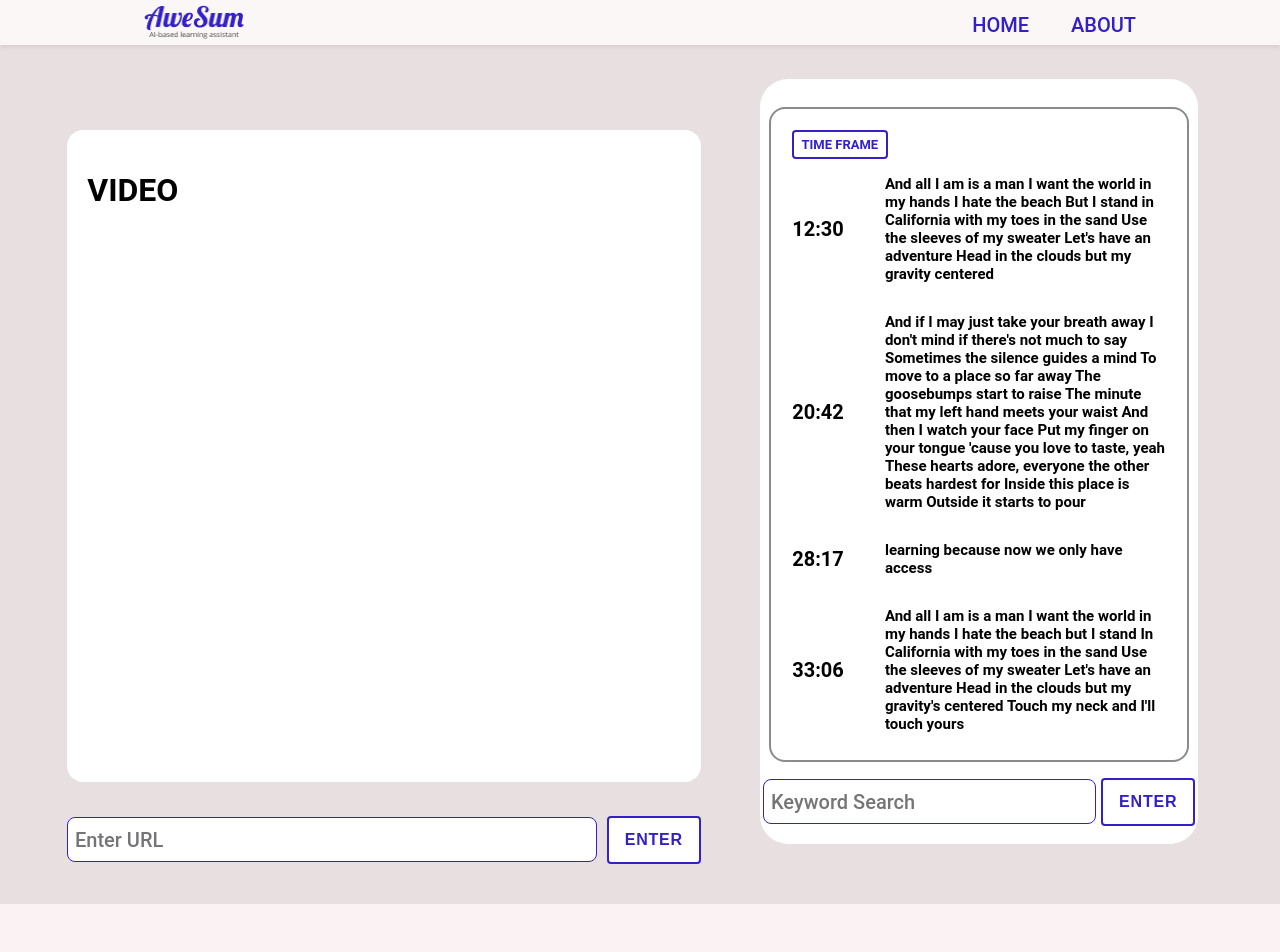
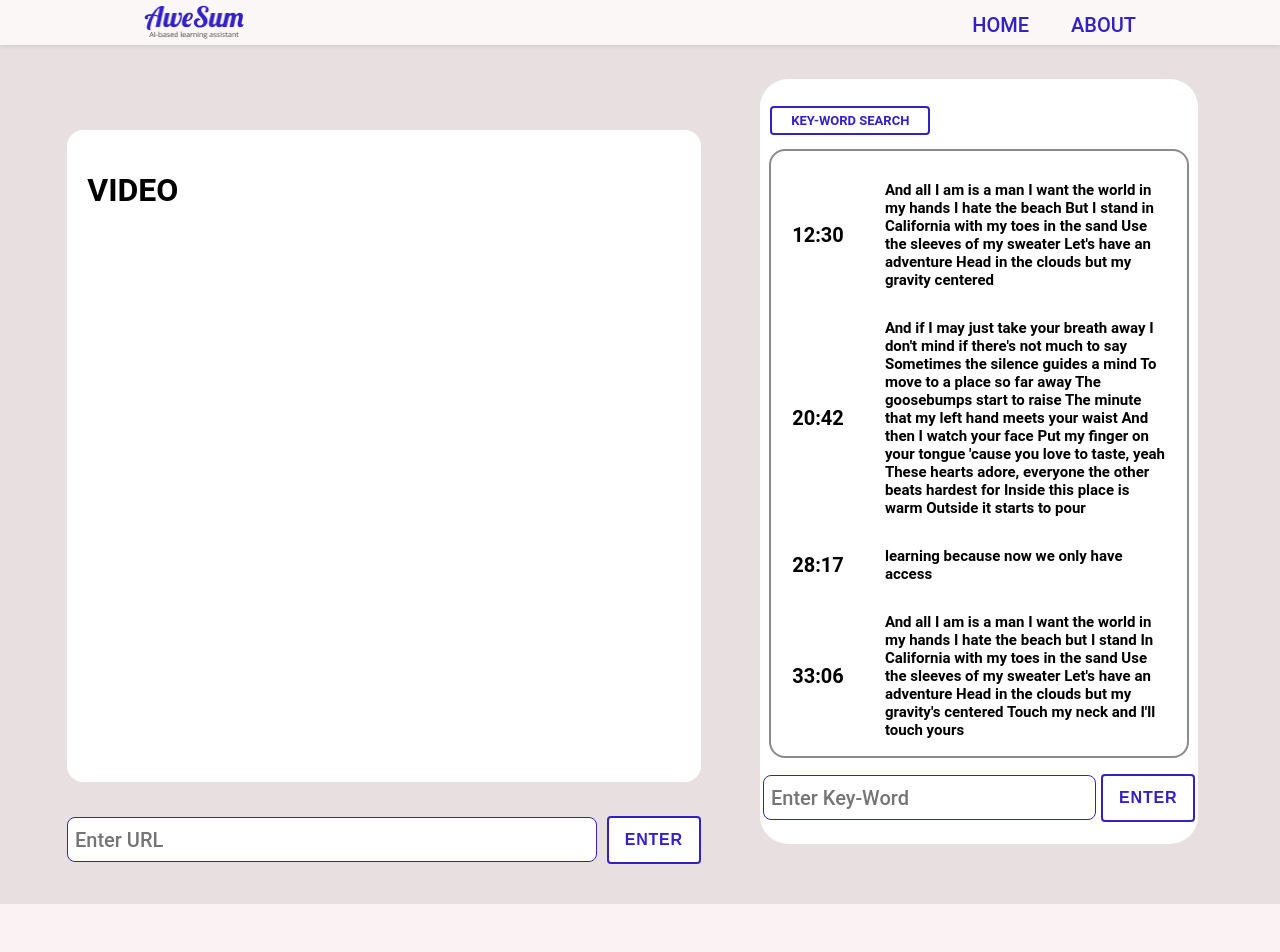
Before and after one commit to 89OutOf10/AweSum-FE, a React (Create React App) app: page / in a window 1280 px wide. Shown: the top 952 px of the page. Built offline with nearby package versions, Linux system fonts and the light colour scheme.

Commit message:
modified keyword Search

```diff
--- a/src/components/main/KeywordSearch.js
+++ b/src/components/main/KeywordSearch.js
@@ -20,11 +20,10 @@ const Board = styled.div`
 const Col = styled.div`
   display: flex;
   width: 100%;
-  height: 96%;
+  height: 90%;
   flex-direction: column;
   justify-content: space-around;
   align-items: center;
-  margin-top: 25px;
 `;
 
 const Row = styled.div`
@@ -46,6 +45,7 @@ const Grid = styled.div`
   justify-items: center;
   align-items: center;
   margin-bottom: 30px;
+  margin-top: 30px;
 `;
 
 const Time = styled.div`
@@ -82,11 +82,9 @@ const KeywordSearch = ({ videoID }) => {
 
   return (
     <>
+      <TimeFrame style={{ marginLeft: '10px', marginTop: '20px' }} />
       <Col>
         <Board>
-          <TimeFrame
-            style={{ marginTop: '5%', marginLeft: '5%', marginBottom: '4%' }}
-          />
           <Grid>
             <Time>12:30</Time>
             <Sentence>
@@ -126,7 +124,7 @@ const KeywordSearch = ({ videoID }) => {
           <Input
             value={inputs}
             onChange={onChange}
-            placeholder={' Keyword Search '}
+            placeholder={' Enter Key-Word '}
           />
           <Button onClick={onClick}>ENTER</Button>
         </Row>
--- a/src/components/main/TimeFrame.js
+++ b/src/components/main/TimeFrame.js
@@ -12,13 +12,13 @@ const Text = styled.div`
   color: ${palette.purple[0]};
   border: 2px solid ${palette.purple[0]};
   border-radius: 4px;
-  width: 6rem;
+  width: 160px;
 `;
 
 const TimeFrame = ({ ...props }) => {
   return (
     <>
-      <Text {...props}>TIME FRAME</Text>
+      <Text {...props}>KEY-WORD SEARCH</Text>
     </>
   );
 };
```
